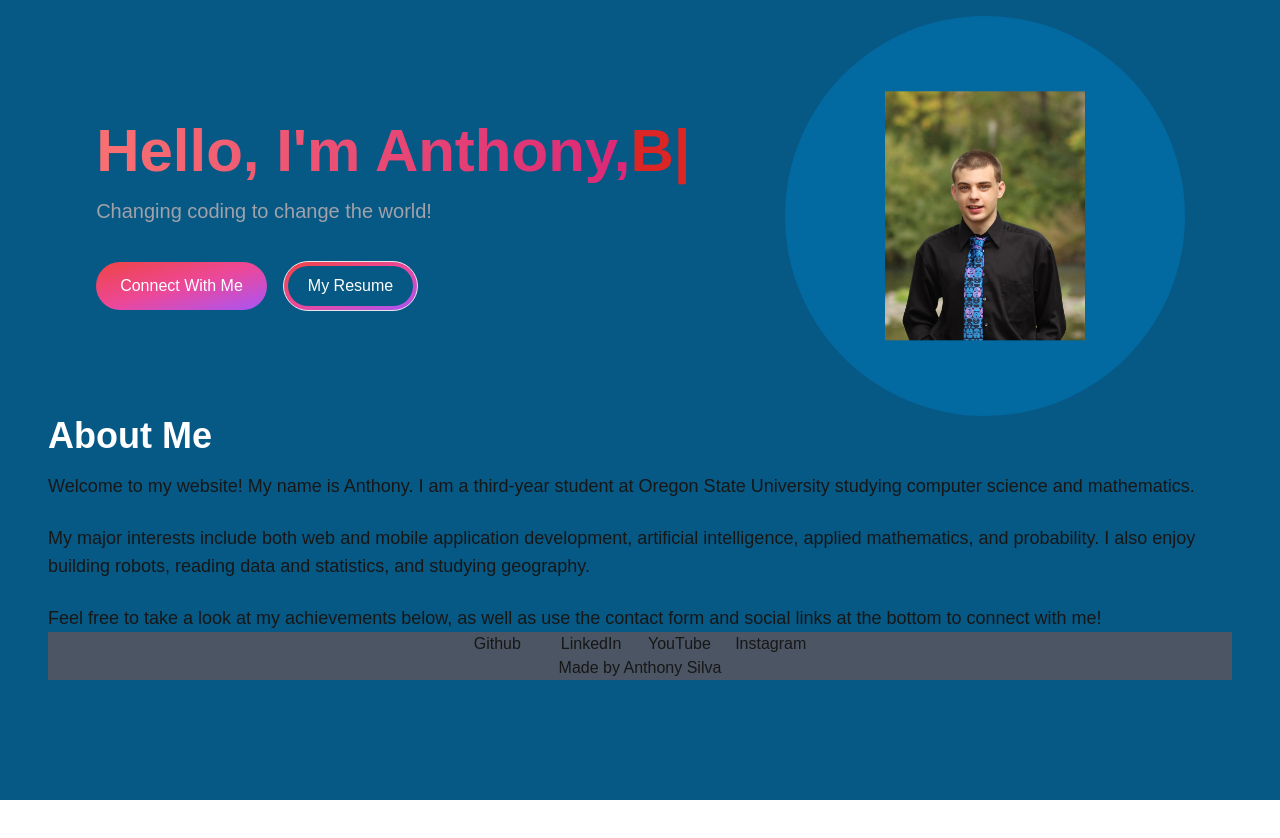
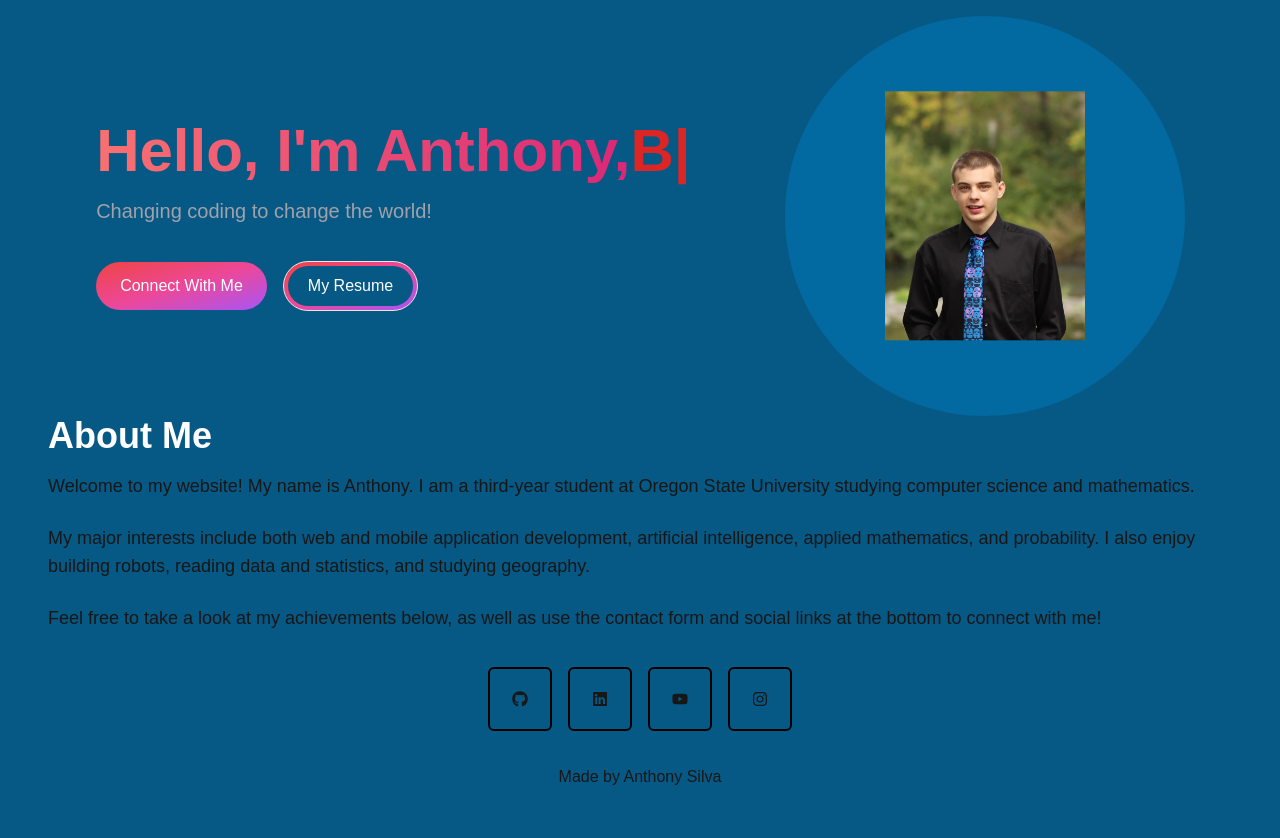
Before and after one commit to wreckinaj/portfolio-2025, a Next.js app: page / in a window 1280 px wide. Before the commit the page ends 800 px from the top, so only its background shows below. Built offline with nearby package versions, Linux system fonts and the light colour scheme.

Commit message:
Added icons in social bar

```diff
--- a/package.json
+++ b/package.json
@@ -13,6 +13,7 @@
     "next": "15.1.6",
     "react": "^19.0.0",
     "react-dom": "^19.0.0",
+    "react-icons": "^5.4.0",
     "react-type-animation": "^3.2.0"
   },
   "devDependencies": {
--- /dev/null
+++ b/src/app/components/ExpSection.js
@@ -0,0 +1,12 @@
+'use client';
+
+import React from 'react';
+import Image from 'next/image';
+
+const ExpSection = () => {
+    return(
+        <section></section>
+    );
+}
+
+export default ExpSection;
--- a/src/app/components/SocialSection.js
+++ b/src/app/components/SocialSection.js
@@ -3,30 +3,31 @@
 import React, {useRef} from "react";
 import Image from "next/image";
 import {motion, useInView} from 'framer-motion'
+import { FaGithub, FaLinkedin, FaYoutube, FaInstagram } from 'react-icons/fa'; // Importing icons
 
 const SocialSection = () => {
     return(
-        <footer className="relative flex flex-col items-center justify-evenly bg-gray-600">
+        <footer className="relative flex flex-col h-48 items-center justify-evenly">
         <div className="overflow-hidden">
         <ul className="relative grid grid-cols-4 gap-4">
             <li>
-                <a href="https://github.com/wreckinaj">
-                    Github
+                <a className="flex w-16 h-16 items-center justify-center rounded-md border-2 border-black" href="https://github.com/wreckinaj">
+                    <FaGithub/>
                 </a>
             </li>
             <li>
-                <a href="https://www.linkedin.com/in/anthony-silva-613165291/">
-                    LinkedIn
+                <a className="flex w-16 h-16 items-center justify-center rounded-md border-2 border-black" href="https://www.linkedin.com/in/anthony-silva-613165291/">
+                    <FaLinkedin/>
                 </a>
             </li>
             <li>
-                <a href="https://www.youtube.com/@AnthonySilva0228">
-                    YouTube
+                <a className="flex w-16 h-16 items-center justify-center rounded-md border-2 border-black" href="https://www.youtube.com/@AnthonySilva0228">
+                    <FaYoutube/>
                 </a>
             </li>
             <li>
-                <a href="">
-                    Instagram
+                <a className="flex w-16 h-16 items-center justify-center rounded-md border-2 border-black" href="https://www.instagram.com/wreckinaj/">
+                    <FaInstagram/>
                 </a>
             </li>
         </ul>
--- a/src/app/layout.js
+++ b/src/app/layout.js
@@ -12,8 +12,8 @@ const geistMono = Geist_Mono({
 });
 
 export const metadata = {
-  title: "Create Next App",
-  description: "Generated by create next app",
+  title: "Anthony's Territory",
+  description: "Anthony's Portfolio Website",
 };
 
 export default function RootLayout({ children }) {
--- a/src/app/page.js
+++ b/src/app/page.js
@@ -4,6 +4,7 @@ import AboutSection from "./components/AboutSection";
 import WorkSection from "./components/WorkSection";
 import ContactForm from "./components/ContactForm";
 import SocialSection from "./components/SocialSection";
+import ExpSection from "./components/ExpSection";
 
 export default function Home() {
   return (
@@ -11,6 +12,7 @@ export default function Home() {
       <div className='container mx-auto px-12 py-4'>
         <HeaderSection/>
         <AboutSection/>
+        <ExpSection/>
         <WorkSection/>
         <ContactForm/>
         <SocialSection/>
```
Also changed, not shown: 1 other file (tests, documents, lock files or other folders).
